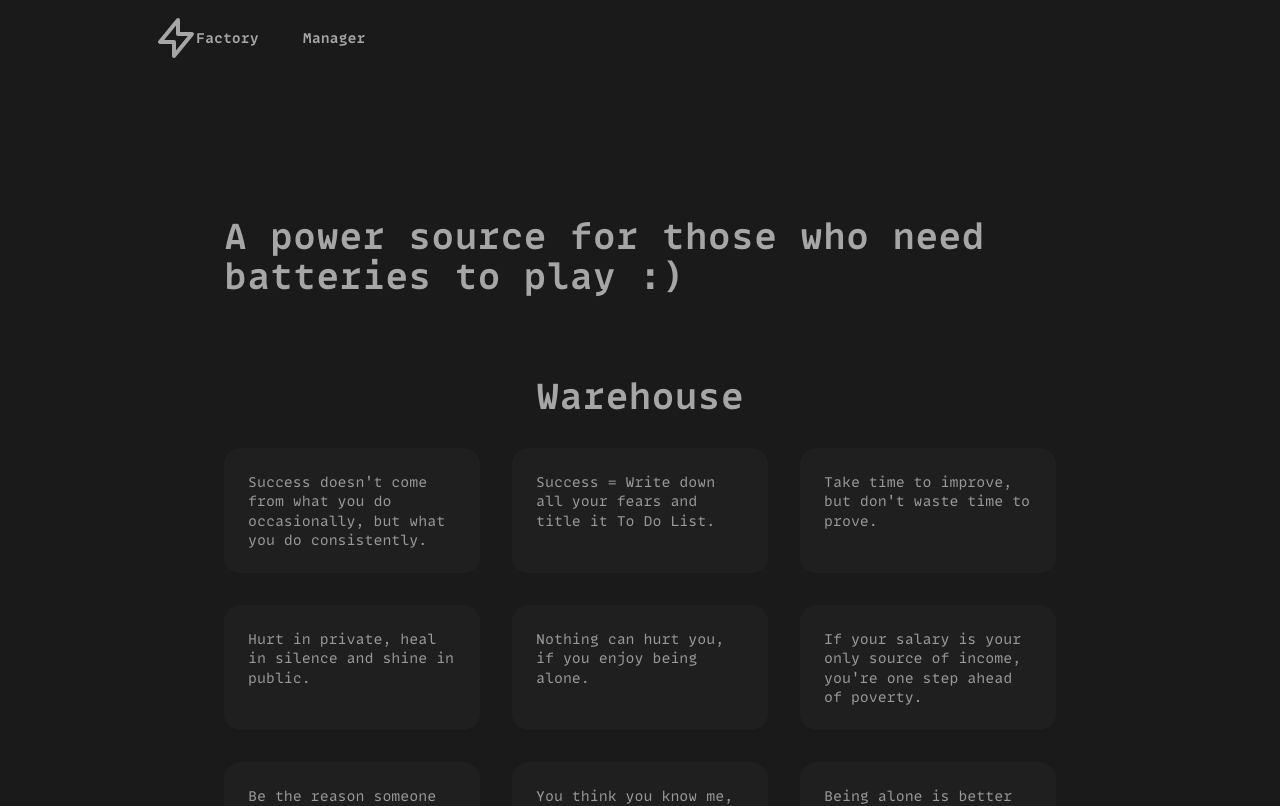
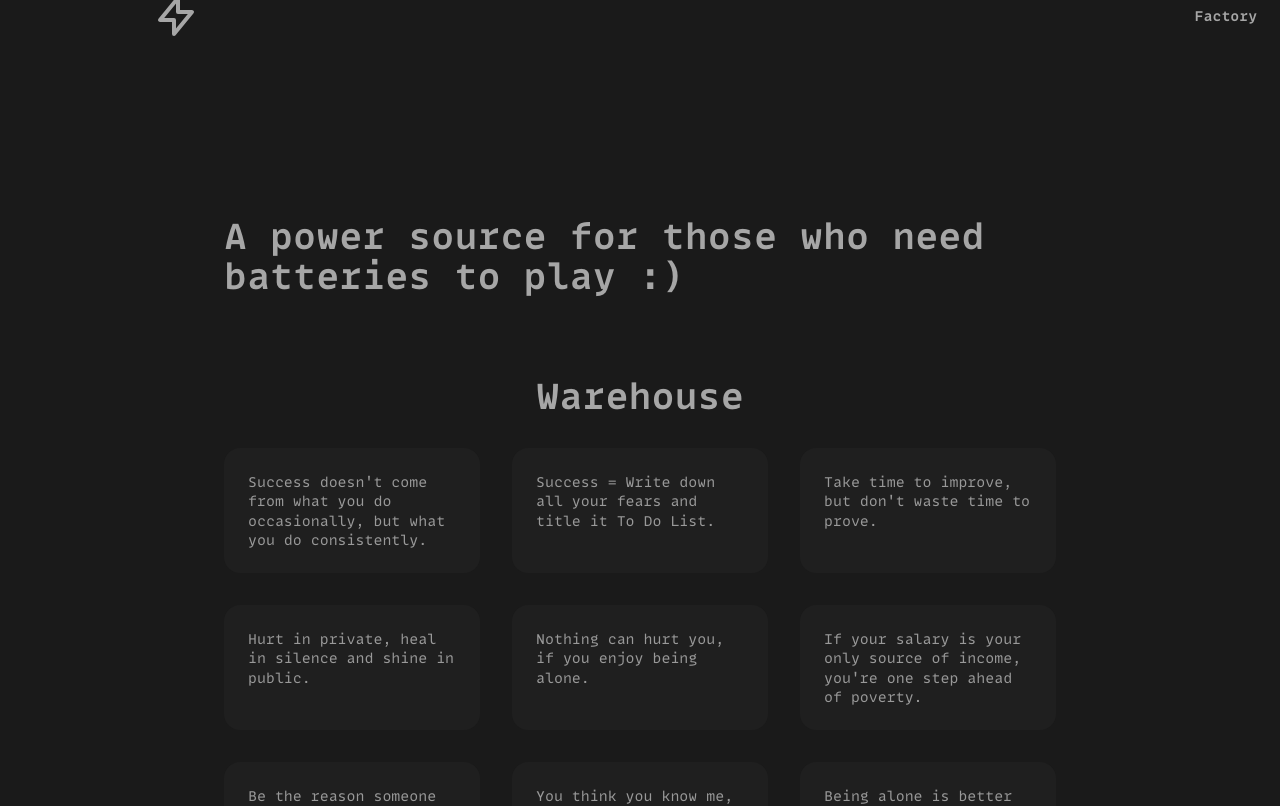
Before and after one commit to vedxp/battry, a Vue app: page / in a window 1280 px wide. Shown: the top 806 px of the page. Built offline with nearby package versions, Linux system fonts and the light colour scheme.

Commit message:
Update Nav.vue

```diff
--- a/src/components/Nav.vue
+++ b/src/components/Nav.vue
@@ -5,7 +5,7 @@
       <svg fill="none" stroke="currentColor" class="w-6 h-6 slg:w-9 slg:h-9 lg:w-12 lg:h-12" viewBox="0 0 24 24"><path stroke-linecap="round" stroke-linejoin="round" stroke-width="2" d="M13 10V3L4 14h7v7l9-11h-7z"/></svg>
     </div>
     <!--Links-->
-    <span class="flex text-sm gap-1 font-bold right-6">
+    <span class="flex text-sm gap-1 font-bold absolute right-6">
       <a class="shrink hover:bg-button px-3 py-2 slg:px-5 slg:py-3 rounded-md" href="https://github.com/VedxP/battery">Factory</a>
       <a class="shrink hover:bg-button px-3 py-2 slg:px-5 slg:py-3 rounded-md" href="/https://github.com/VedxP">Manager</a>
     </span>
```
